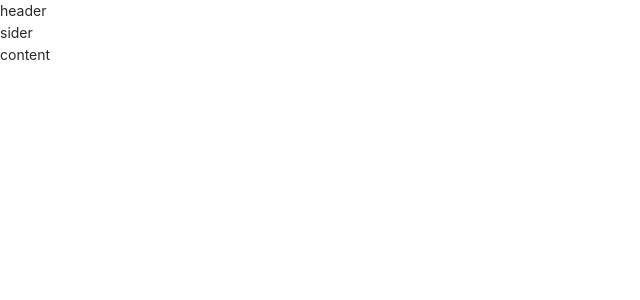
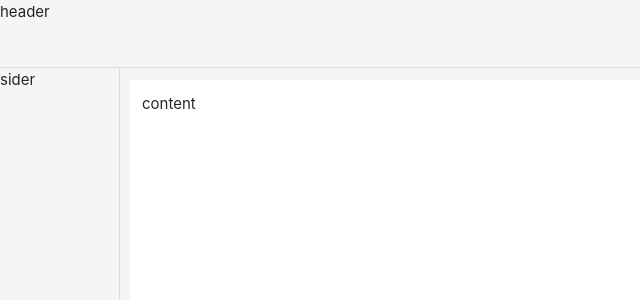
Before and after one commit to Taoweng-h/My-project, a React (Vite) app: page / in a window 1280 px wide. Shown: the top 300 px of the page, without its empty margins (0-640 px from the left). Built offline with nearby package versions, Linux system fonts and the light colour scheme.

Commit message:
layout布局搭建完成

```diff
--- a/src/layout/component/Content.tsx
+++ b/src/layout/component/Content.tsx
@@ -1,6 +1,6 @@
 function Content(){
   return (
-    <div>content</div>
+    <div className="content">content</div>
   )
 }
 
--- a/src/layout/component/Header.tsx
+++ b/src/layout/component/Header.tsx
@@ -1,6 +1,7 @@
+
 function Header(){
   return (
-    <div>header</div>
+    <div className="header">header</div>
   )
 }
 
--- a/src/layout/component/Sider.tsx
+++ b/src/layout/component/Sider.tsx
@@ -1,6 +1,6 @@
 function Sider(){
   return (
-    <div>sider</div>
+    <div className="sider">sider</div>
   )
 }
 
--- /dev/null
+++ b/src/layout/style/header.scss
@@ -0,0 +1,4 @@
+.header{
+  height: 68px;
+  border-bottom: 1px solid #dcdcdc;
+}
--- /dev/null
+++ b/src/layout/style/layout.scss
@@ -0,0 +1,18 @@
+@import './header.scss';
+@import './sider.scss';
+
+.layout{
+  height: 100%;
+  background-color: #f5f5f5;
+  .main{
+    display: flex;
+    height: calc(100% - 68px);
+    .content{
+      flex: 1;
+      margin: 12px 10px 0;
+      padding: 12px;
+      background-color: #fff;
+      overflow-y: auto;
+    }
+  }
+}
--- /dev/null
+++ b/src/layout/style/sider.scss
@@ -0,0 +1,4 @@
+.sider{
+  width: 120px;
+  border-right: 1px solid #dcdcdc;
+}
--- a/src/styles/index.scss
+++ b/src/styles/index.scss
@@ -1,4 +1,11 @@
 *{
   padding: 0;
   margin: 0;
+  box-sizing: border-box;
 }
+
+#root{
+  height: 100%;
+  font-size: 15px;
+  font-weight: 500px;
+}
```
Also changed, not shown: src/layout/index.tsx (+5 -3 lines).
